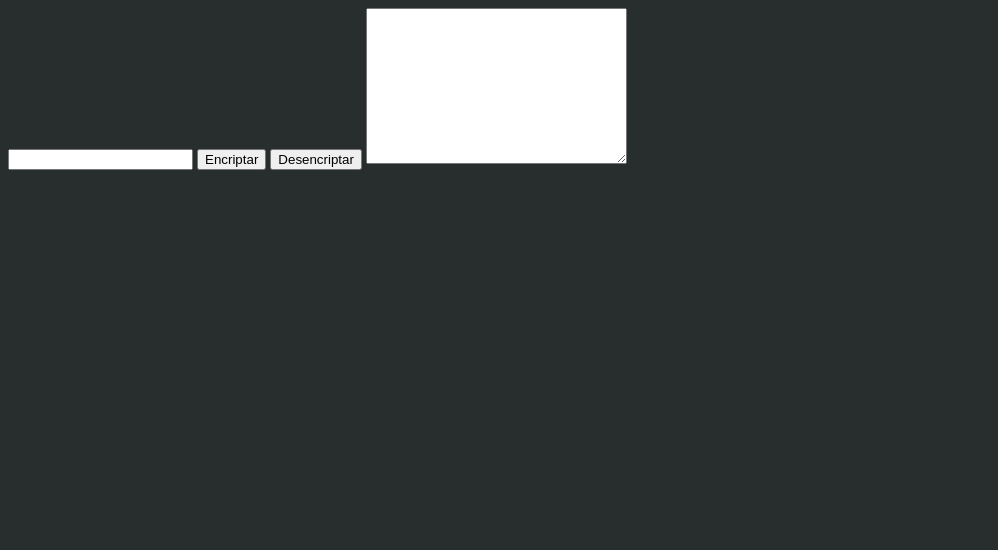
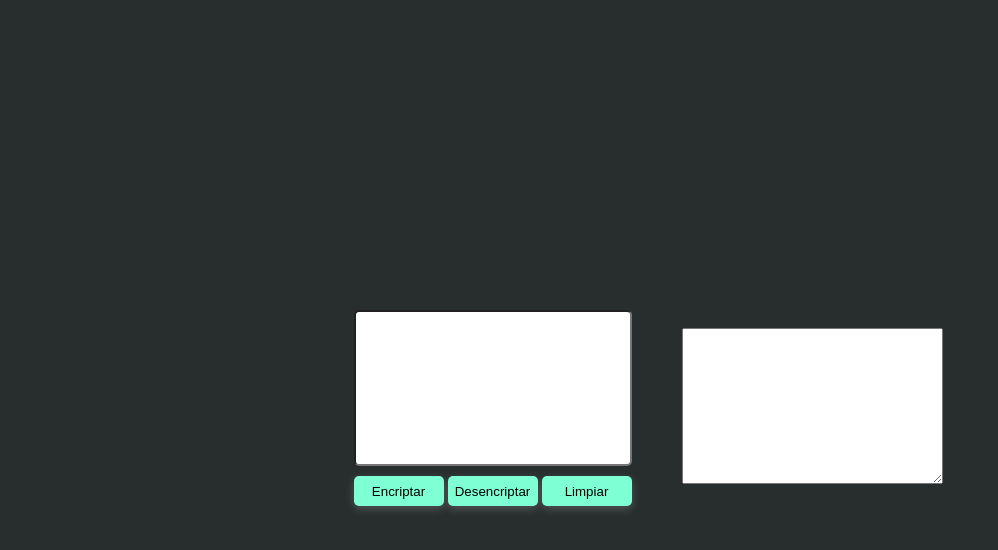
Before and after one commit to ygdani89/ENCRIPTADOR, a plain HTML site: page index.html in a window 1280 px wide. Shown: the whole page, without its empty margins (0-998 px from the left). Drawn offline with nearby package versions, Linux system fonts and the light colour scheme; files that its build step writes are made by us from their sources; files whose address does not match are found by name.

Commit message:
actualizacion con botones animados

```diff
--- a/index.html
+++ b/index.html
@@ -1,23 +1,35 @@
 <!DOCTYPE html>
 <html lang="en">
+
 <head>
     <meta charset="UTF-8">
     <meta name="viewport" content="width=device-width, initial-scale=1.0">
-<link rel="stylesheet" href="/Users/danielperea/Desktop/ENCRIPTADO2/scss/style.css">
+    <link rel="stylesheet" href="/Users/danielperea/Desktop/ENCRIPTADO2/scss/style.css">
     <title>Reto #1</title>
 </head>
+
 <body>
 
-    <input class="texto" type="text">
-    <button class="encriptar" > Encriptar</button>
-    <button class="desencriptar" > Desencriptar</button>
+    <div class="contenedor1">
+        <input class="texto" type="text">
 
-    <textarea  id="areaTexto" cols="30" rows="10"></textarea>
+        <span>
+            <button class="encriptar"> Encriptar</button>
+            <button class="desencriptar"> Desencriptar</button>
+            <button class="limpiar"> Limpiar </button>
+        </span>
 
 
+    </div>
+
+    <div class="contenedor2">
+        <textarea id="areaTexto" cols="30" rows="10"></textarea>
+
+    </div>
 
 
 </body>
 
-<script src="/Users/danielperea/Desktop/ENCRIPTADO2/script.js" ></script>
+<script src="/Users/danielperea/Desktop/ENCRIPTADO2/script.js"></script>
+
 </html>
--- a/script.js
+++ b/script.js
@@ -9,10 +9,20 @@ window.onload = function () {
     }
 
 
+    let limpiar = document.querySelector(".limpiar")
     let texto = document.querySelector('.texto');
     let btnEncriptar = document.querySelector('.encriptar');
     let btnDesencriptar = document.querySelector('.desencriptar');
     let areaTexto = document.querySelector('#areaTexto');
+
+
+    limpiar.addEventListener('click', function () {
+
+
+        texto.value = "";
+
+
+    })
 
 
     btnEncriptar.addEventListener('click', function () {
@@ -62,11 +72,11 @@ window.onload = function () {
 
         let palabra2 = palabra.value.toLowerCase()
 
-        let textoEncriptado = palabra2.replace(/ai/img,'a')
-        textoEncriptado = textoEncriptado.replace(/enter/img,'e')
-        textoEncriptado = textoEncriptado.replace(/imes/img,'i')
-        textoEncriptado = textoEncriptado.replace(/ober/img,'o')
-        textoEncriptado = textoEncriptado.replace(/ufat/img,'u')
+        let textoEncriptado = palabra2.replace(/ai/img, 'a')
+        textoEncriptado = textoEncriptado.replace(/enter/img, 'e')
+        textoEncriptado = textoEncriptado.replace(/imes/img, 'i')
+        textoEncriptado = textoEncriptado.replace(/ober/img, 'o')
+        textoEncriptado = textoEncriptado.replace(/ufat/img, 'u')
 
 
 
--- a/scss/style.scss
+++ b/scss/style.scss
@@ -1,3 +1,63 @@
-body{
+body {
     background-color: rgb(40, 46, 46);
+    width: 100vw;
+    height: 100vh;
+    display: flex;
+    flex-direction: row;
+    justify-content: center;
+    align-items: center;
+    gap: 50px;
+
+    div.contenedor1 {
+        display: flex;
+        align-items: center;
+        flex-direction: column;
+
+        input.texto:hover{
+            transform: scale(1.1);
+            box-shadow: rgba(0, 0, 0, 0.16) 0px 3px 6px, rgba(0, 0, 0, 0.23) 0px 3px 6px;
+            transition: 0.5s;
+        }
+
+
+        input.texto {
+            font-size: 30px;
+            border-radius: 5px;
+            width: 270px;
+            height: 150px;
+
+        }
+
+        span {
+            margin-top: 10px;
+
+            button:hover{
+               background-color: bisque;
+               transform: scale(1.2);
+               transition: 0.5s;
+
+            }
+
+            button {
+                cursor: pointer;
+                width: 90px;
+                height: 30px;
+                border: none;
+                border-radius: 5px;
+                background-color: aquamarine;
+                box-shadow: rgba(219, 211, 211, 0.24) 0px 3px 8px;
+
+
+            }
+        }
+
+        div.contenedor2{
+            display: flex;
+            align-items: center;
+
+
+        }
+
+    }
+
 }
```
Also changed, not shown: scss/style.css, 1 other file.
